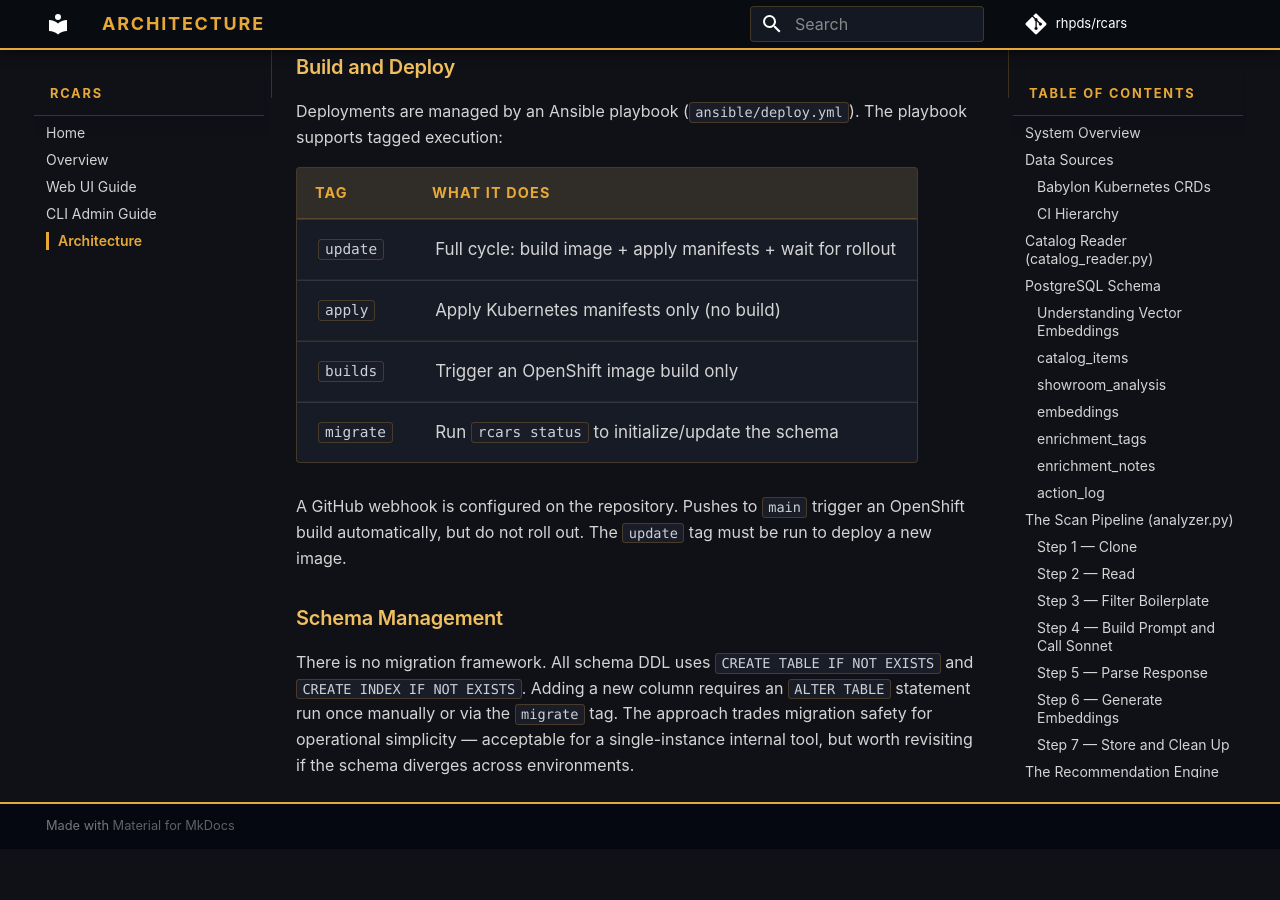
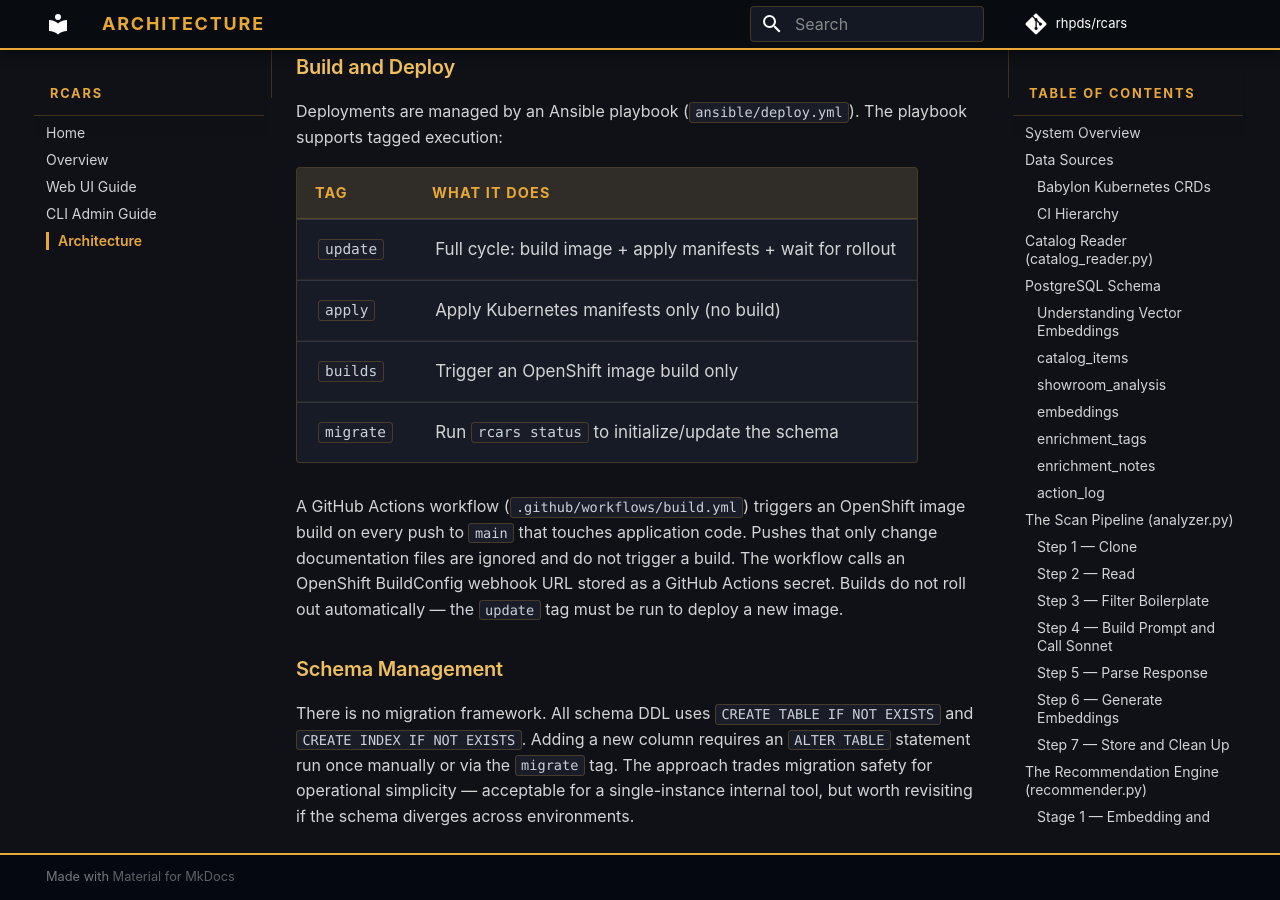
Before and after one commit to rhpds/rcars, an MkDocs documentation site: the page built from docs/architecture.md, in a window 1280 px wide and 900 px high, scrolled down 15525 px. Built offline with MkDocs 1.6.1 and Material for MkDocs 9.7.7, drawn with Linux system fonts in a browser that asks for light colours; comment, search, counter and statistics services are not loaded; before the commit the page ends 16374 px from its top, so only the background shows below that.

Commit message:
docs: Update build trigger description to reflect GitHub Actions webhook

```diff
--- a/docs/architecture.md
+++ b/docs/architecture.md
@@ -379,7 +379,7 @@ Deployments are managed by an Ansible playbook (`ansible/deploy.yml`). The playb
 | `builds` | Trigger an OpenShift image build only |
 | `migrate` | Run `rcars status` to initialize/update the schema |
 
-A GitHub webhook is configured on the repository. Pushes to `main` trigger an OpenShift build automatically, but do not roll out. The `update` tag must be run to deploy a new image.
+A GitHub Actions workflow (`.github/workflows/build.yml`) triggers an OpenShift image build on every push to `main` that touches application code. Pushes that only change documentation files are ignored and do not trigger a build. The workflow calls an OpenShift BuildConfig webhook URL stored as a GitHub Actions secret. Builds do not roll out automatically — the `update` tag must be run to deploy a new image.
 
 ### Schema Management
 
```
